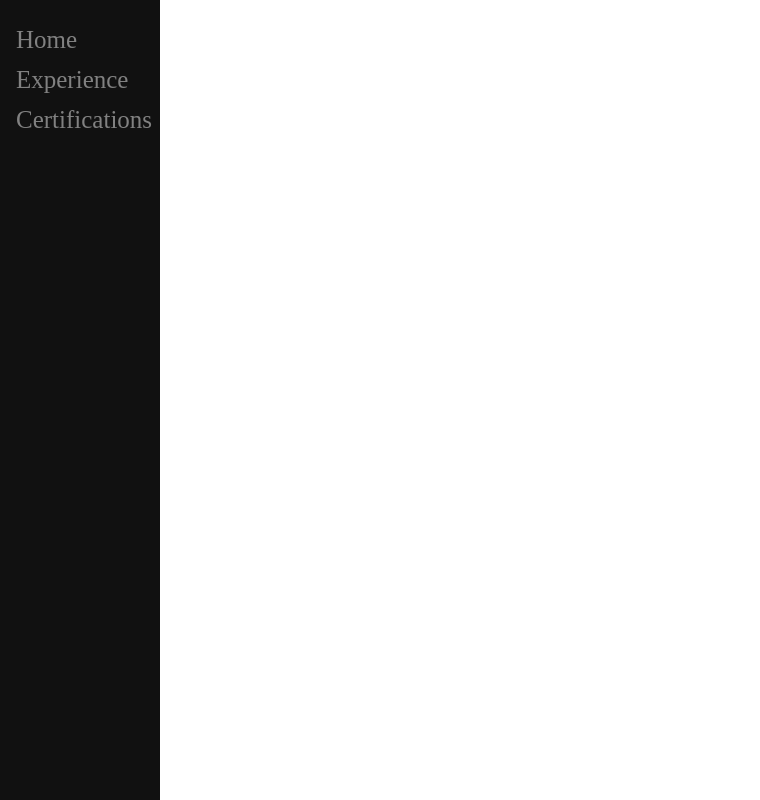
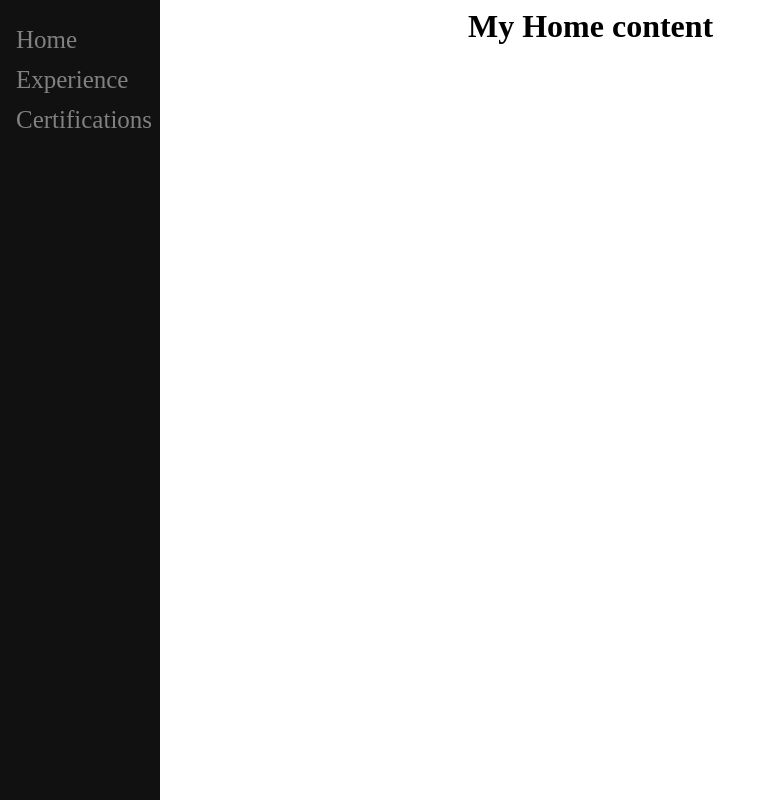
Before and after one commit to KatiukOleg/mysite-blog, a Django app: page / in a window 1280 px wide. Shown: the whole page, without its empty margins (0-760 px from the left). Run offline with Django 4.2, Linux system fonts and the light colour scheme.

Commit message:
add templates and padding content

```diff
--- a/mysite/blog/templates/blog/base.html
+++ b/mysite/blog/templates/blog/base.html
@@ -25,13 +25,13 @@
 			color:#f1f1f1;
 		}
 
-		.main{
+		.content{
 			margin-left:160px;
-			padding: 0px 10px;
+			padding-left: 300px;
 		}
 
 	</style>
-	<title>{% block title %}Tim's Site{% endblock %}</title>
+	<title>{% block title %}OK-DevOps Site{% endblock %}</title>
 </head>
 
 <body>
@@ -41,8 +41,11 @@
 		<a href="/certifications">Certifications</a>
 	</div>
 
-	{% block content %}
-	{% endblock %}
+	<div class="content">
+		{% block content %}
+		{% endblock %}
+	</div>
+
 
 </body>
 </html>
--- /dev/null
+++ b/mysite/blog/templates/blog/home.html
@@ -0,0 +1,9 @@
+{% extends 'blog/base.html' %}
+
+{% block title %}
+My Home
+{% endblock %}
+
+{% block content %}
+<h1>My Home content</h1>
+{% endblock %}
--- a/mysite/blog/views.py
+++ b/mysite/blog/views.py
@@ -16,10 +16,10 @@ from django.shortcuts import render
 #     template_name = 'post_detail.html'
 
 def home(response):
-    return render(response, "blog/base.html", {})
+    return render(response, "blog/home.html", {})
 
 def experience(response):
     return render(response, "blog/experience.html", {})
 
 def certifications(response):
-    return HttpResponse("My certifications")
+    return render(response, "blog/certifications.html", {})
```
Also changed, not shown: mysite/blog/templates/blog/certifications.html (added, +9 -0 lines).
